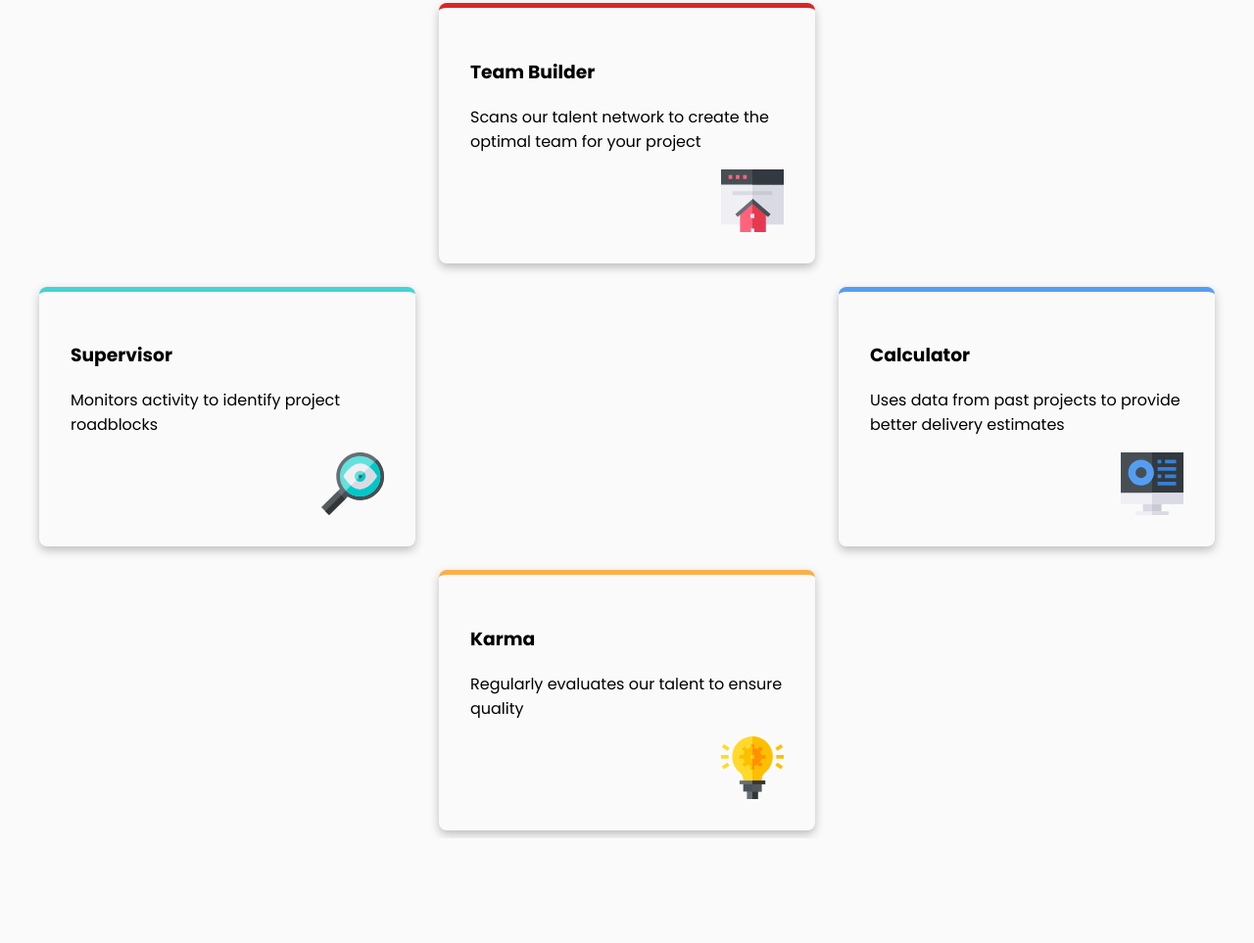
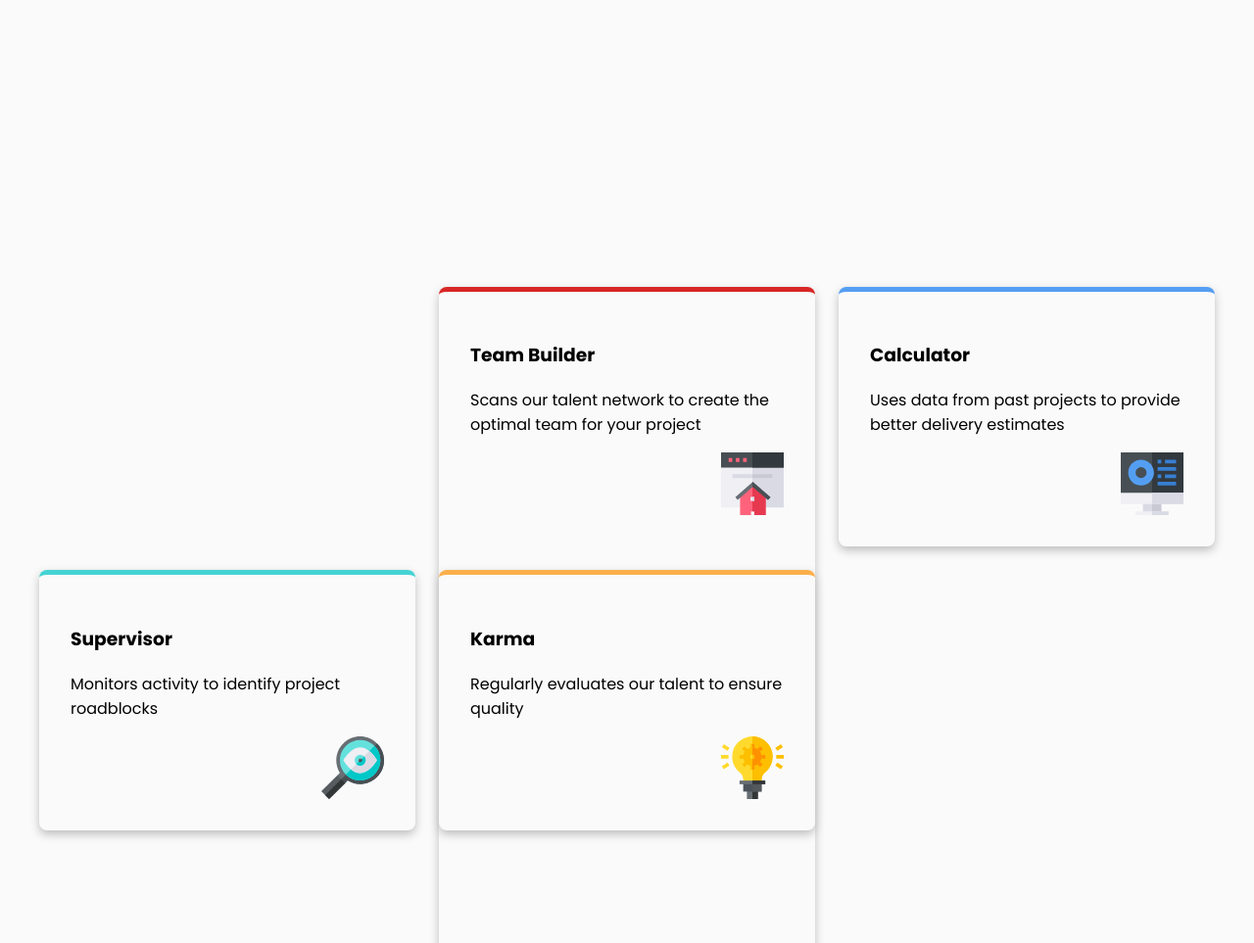
Before and after one commit to Annas-khan/four-card-feature, a plain HTML site: page index.html in a window 1280 px wide. Shown: the part 257-1220 px from the top of the page at 98% size. Before the commit the page ends 1113 px from the top, so only its background shows below. Drawn offline with Linux system fonts and the light colour scheme.

Commit message:
changed the grid locations

```diff
--- a/style.css
+++ b/style.css
@@ -38,7 +38,7 @@ main {
     display: grid;
     gap: 1.5rem;
     grid-template-columns: repeat(3, 1fr);
-    grid-template-rows: repeat(3, 1fr);
+    grid-template-rows: repeat(4, 1fr);
 }
 
 
@@ -50,7 +50,7 @@ main {
 .supervisor {
     max-width: 20rem;
     padding: 2rem;
-    grid-row: 2;
+    grid-row: 3;
     border-top: 5px solid hsl(180, 62%, 55%);
 }
 
@@ -58,7 +58,7 @@ main {
     max-width: 20rem;
     padding: 2rem;
     grid-column: 2;
-    grid-row: 1;
+    grid-row: 2 / 4;
     border-top: 5px solid rgb(216, 38, 38);
 }
 
@@ -66,7 +66,7 @@ main {
     max-width: 20rem;
     padding: 2rem;
     grid-column: 2;
-    grid-row: 3;
+    grid-row: 3 / 5;
     border-top: 5px solid hsl(34, 97%, 64%);
 }
 
```
